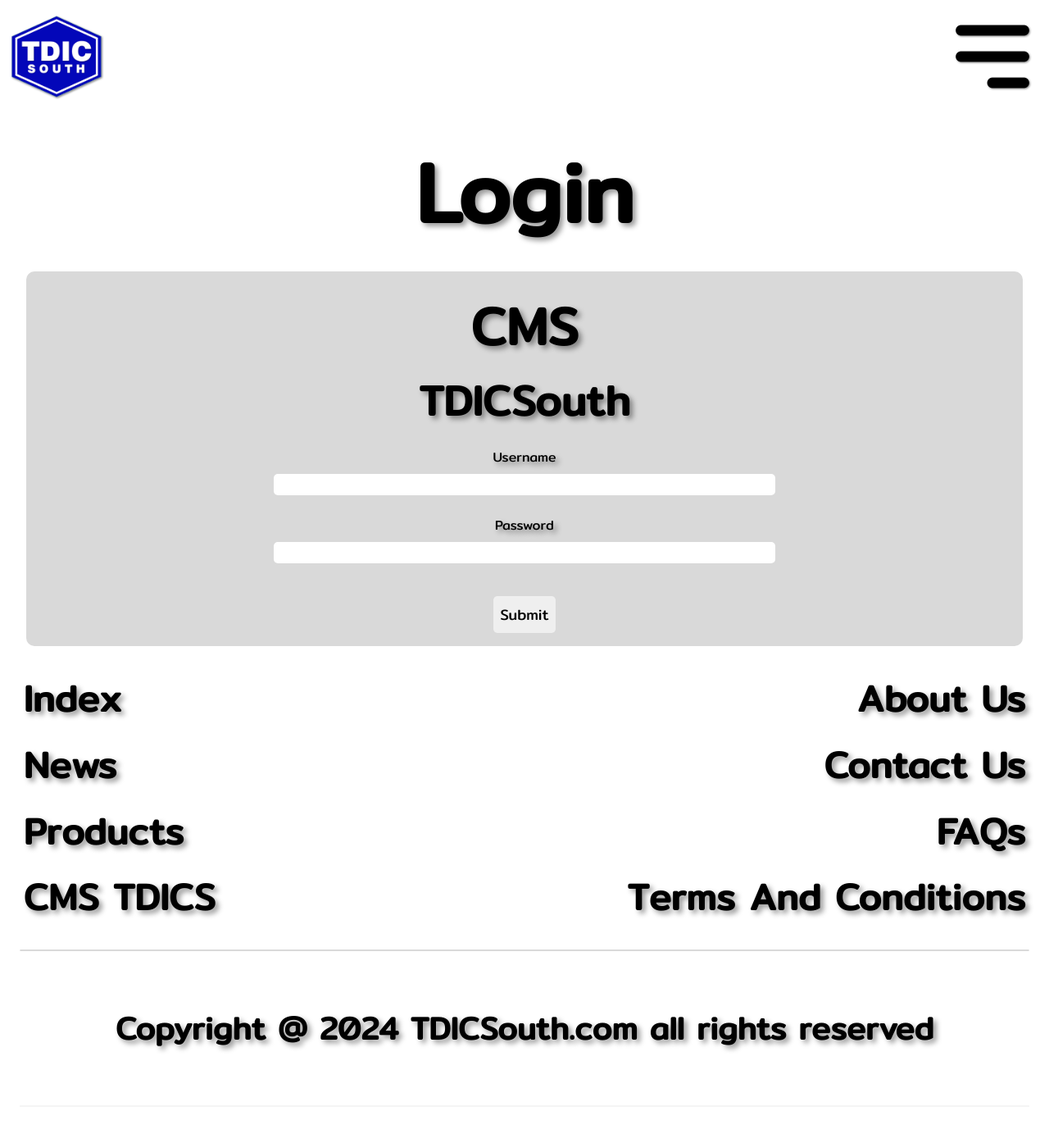
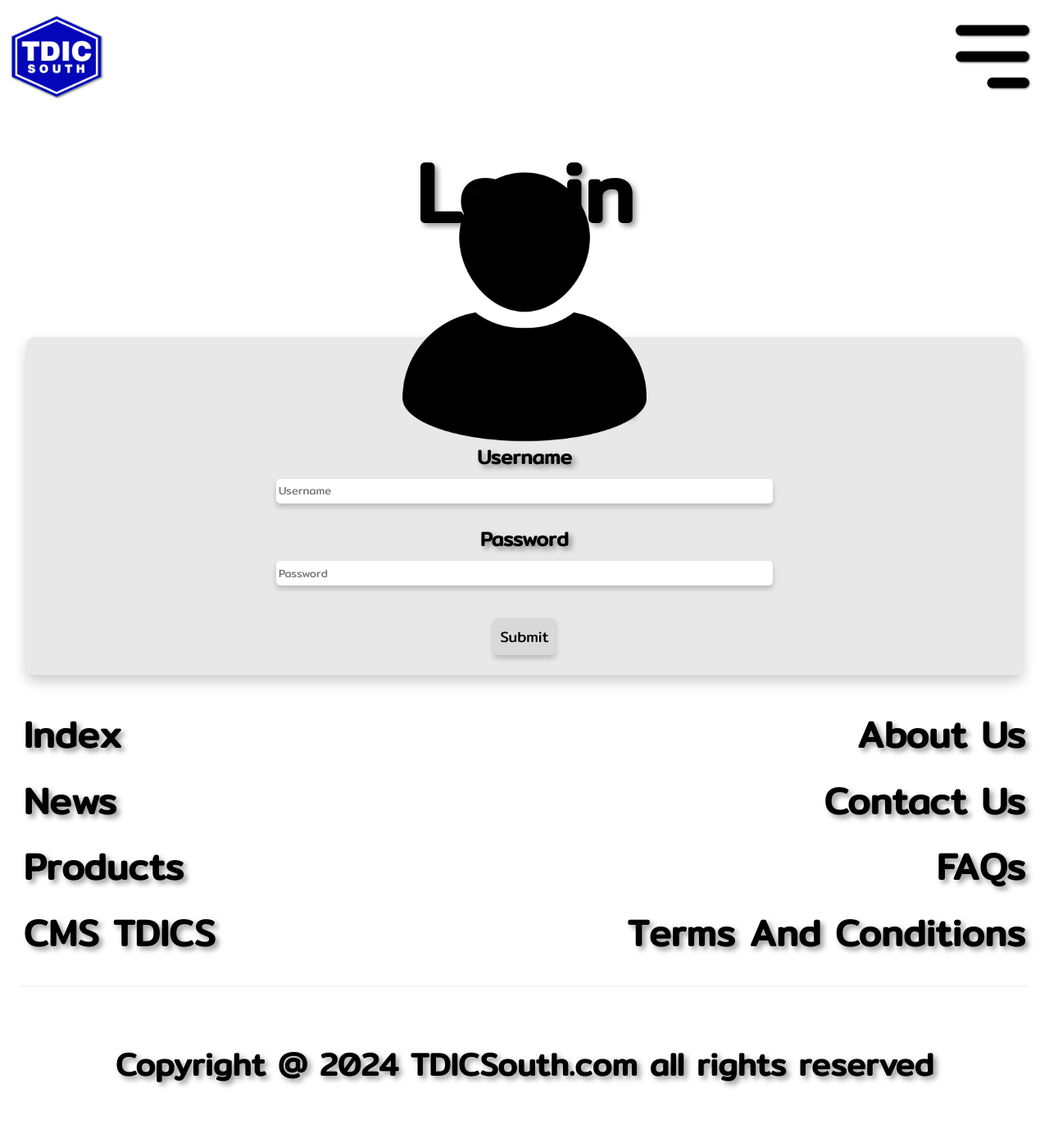
Before and after one commit to XeOn1991/TDICSOUTH, a PHP site: page /cms/tdics-cms.php in a window 1280 px wide. Shown: the whole page at 82% size. Before the commit the page ends 1282 px from the top, so only its background shows below. Run offline with PHP 8.4, Linux system fonts and the light colour scheme.

Commit message:
tdicsouth-commit-10

```diff
--- a/html/CSS/tdics-style.css
+++ b/html/CSS/tdics-style.css
@@ -280,34 +280,56 @@ a {
 /* Section : TDICS-Login */
 
 #Login-CMS {
+    display: flex;
+    flex-direction: column;
     width: auto;
     height: auto;
-    background-color: #D9D9D9;
+    background-color: rgba(217, 217, 217, 0.6);
+    box-shadow: 0px 8px 16px 0px rgba(0, 0, 0, 0.2);
     text-align: center;
     border-radius: 10px;
 }
 
 #Username , #Password {
+    height: 3vh;
+    width: 50%;
     margin: 0.5rem 0 0.5rem 0;
+    padding: 0.2rem;
+    font-family: "Mitr", sans-serif;
     background-color: #FFFFFF;
     border-style: none;
     outline: none;
     border-radius: 5px;
-    height: 3vh;
-    width: 50%;
+    box-shadow: 0px 4px 6px 0px rgba(0, 0, 0, 0.2);
 }
 
 #login-cms-btn {
-    font-family: "Mitr", sans-serif;
     font-size: 18px;
     padding: 0.5rem;
-    margin: 1rem;
     transition-duration: 0.6s;
     border-radius: 5px;
     border-style: none;
+    font-family: "Mitr", sans-serif;
+    background-color: rgba(217, 217, 217);
+    box-shadow: 0px 4px 6px 0px rgba(0, 0, 0, 0.2);
 }
 
 #login-cms-section {
-    margin: 1rem 0 1rem 0;
+    margin: 0.5rem;
+}
+
+#login-cms-head {
+    position: relative;
+}
+
+#login-cms-scetion-img {
+    position: absolute;
+    width: 30%;
+    height: auto;
+    top: 50%;
+    left: 50%;
+    transform: translate(-50%, -60%);
+    /*top: -75px;
+    left: 130px;*/
 }
 /* Section : TDICS-Login */
--- a/html/cms/tdics-cms.php
+++ b/html/cms/tdics-cms.php
@@ -3,30 +3,33 @@
 <?php include '../header/header.php'; ?>
 
 <body>
-    <header id="index-header">
+    <header>
         <img id="index-header-logo" src="/Icon/tdics-logo.webp" alt="tdics logo" />
         <img id="index-header-menu" src="/Icon/menu.webp" alt="tdics menu" />
     </header>
     <section class="index-article" style="display: flex; flex-direction:column;margin-top:12%;">
-        <header>
+        <header style="margin-bottom: 4rem;">
             <h1 style="text-align: center; margin: 0; font-size:8vw;">Login</h1>
         </header>
     </section>
     <main>
-        <form id="Login-CMS" style="margin:1rem 2rem 1rem 2rem;">
-            <section id="login-cms-section">
-                <h1 style="font-size: 5vw; padding-top: 1rem; margin:0;">CMS</h1>
-                <H2 style="font-size: 4vw; margin:0;">TDICSouth</H2>
+        <form id="Login-CMS" style="margin: 2rem ;">
+            <section id="login-cms-head">
+                <img id="login-cms-scetion-img" src="/Icon/Login Avatar.webp" alt="Login-Im">
             </section>
             <section id="login-cms-section">
-                <label for="Username">Username</label><br>
-                <input type="text" id="Username" name="Username"><br>
+                <h1 style="font-size: 35px; margin:3rem 0 0 0;">CMS TDICSouth</h1>
+                <!--<H2 style="font-size: 20px; margin:0;">TDICSouth</H2>-->
             </section>
             <section id="login-cms-section">
-                <label for="Password">Password</label><br>
-                <input type="text" id="Password" name="Password"><br>
+                <h2 style="margin: 0;">Username</h2>
+                <input type="text" id="Username" name="Username" placeholder="Username"><br>
             </section>
             <section id="login-cms-section">
+                <h2 style="margin: 0;">Password</h2>
+                <input type="text" id="Password" name="Password" placeholder="Password"><br>
+            </section>
+            <section style="margin: 1.5rem 0 1.5rem 0;">
                 <button id="login-cms-btn" type="button">Submit</button>
             </section>
         </form>
--- a/html/footer/footer.php
+++ b/html/footer/footer.php
@@ -4,7 +4,7 @@
             <a href="/index.php" target="_self">Index</a>
             <a href="/news.php" target="_self">News</a> <!-- /news.php -->
             <a href="/product.php">Products</a>
-            <a href="html/cms/tdics-cms.php">CMS TDICS</a>
+            <a href="../cms/tdics-cms.php">CMS TDICS</a>
         </nav>
         <nav id="index-nav-right">
             <a href="/about.php">About Us</a>
@@ -15,9 +15,9 @@
     </section>
     <section>
         <article style="margin: 1.5rem;">
-            <hr style="border: 1.5px solid #D9D9D9;border-radius: 5px;">
+            <hr style="border: 1.5px solid #F5F5F5;border-radius: 5px;">
             <h5 style="text-align: center;font-size:3vw;">Copyright @ 2024 TDICSouth.com all rights reserved</h5>
-            <hr style="border: 1.5px solid #F5F5F5;">
+            <hr style="border: 1.5px solid #ffffff;">
         </article>
     </section>
 </footer>
```
